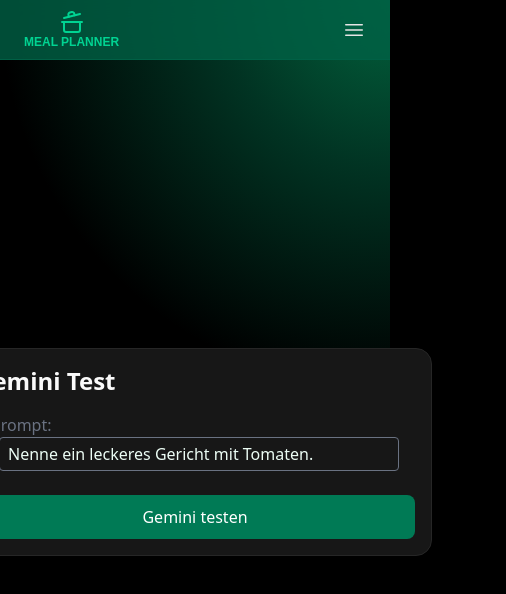
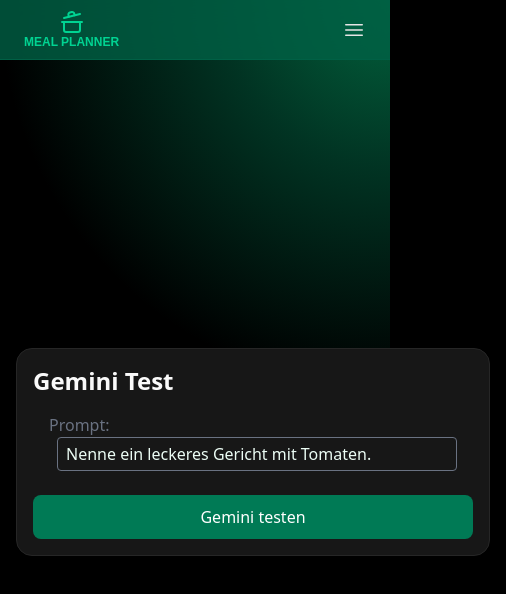
Before and after one commit to jeypack/nextjs-vercel-neon-m4, a Next.js app: page /recipes in a window 390 px wide. Shown: the top 594 px of the page, 506 px wide, since content can reach past the window. Built offline with nearby package versions, Linux system fonts and the light colour scheme.

Commit message:
Fix styling

```diff
--- a/app/recipes/page.tsx
+++ b/app/recipes/page.tsx
@@ -2,10 +2,12 @@ import GeminiTest from "@/app/cook/_components/AIRecipe";
 
 export default async function Page() {
   return (
-    <div className="rounded-2xl border border-neutral-200 bg-white p-4 sm:p-6 dark:border-neutral-800 dark:bg-neutral-900">
-      <h1 className="text-2xl font-bold">Gemini Test</h1>
+    <main className="mx-auto max-w-6xl px-4 py-12 sm:px-6 lg:py-16">
+      <div className="rounded-2xl border border-neutral-200 bg-white dark:border-neutral-800 dark:bg-neutral-900 p-4 sm:p-6">
+        <h1 className="text-2xl font-bold">Gemini Test</h1>
 
-      <GeminiTest />
-    </div>
+        <GeminiTest />
+      </div>
+    </main>
   );
 }
```
